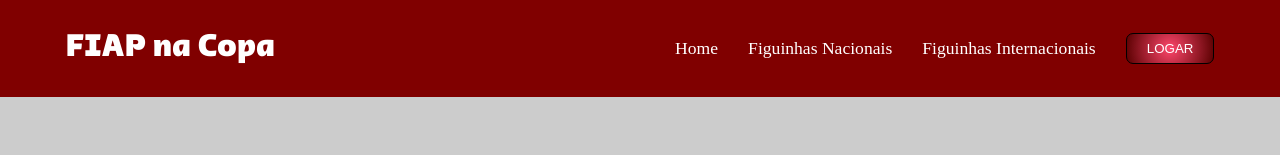
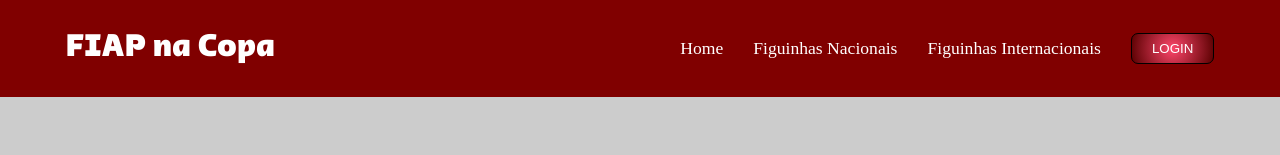
Before and after one commit to ViniOlr/fiap-na-copa-front, a React (Create React App) app: page /login in a window 1280 px wide. Shown: the top 155 px of the page. Built offline with nearby package versions, Linux system fonts and the light colour scheme.

Commit message:
Ajustando link da API

```diff
--- a/src/Components/Header/Header.jsx
+++ b/src/Components/Header/Header.jsx
@@ -23,7 +23,7 @@ const Header = ()=> {
                         <li><Link to="/">Home</Link></li>
                         <li><Link to="/figsNacionais">Figuinhas Nacionais</Link></li>
                         <li><Link to="/figsInternacionais">Figuinhas Internacionais</Link></li>
-                        <li><Link to="/login"><button>{usuario} Logar</button></Link></li>
+                        <li><Link to="/login"><button>{usuario} Login</button></Link></li>
                     </ul>
                 </nav>
             </Container>
--- a/src/Components/Login/Login.jsx
+++ b/src/Components/Login/Login.jsx
@@ -25,7 +25,7 @@ const Login = ()=> {
         };
 
         const response = await fetch(
-            "http://localhost:8080/ControleAcesso/rest/login/",
+            "http://localhost:8080/fiap-na-copa-back/rest/login/",
            requestOptions
         );
 
```
